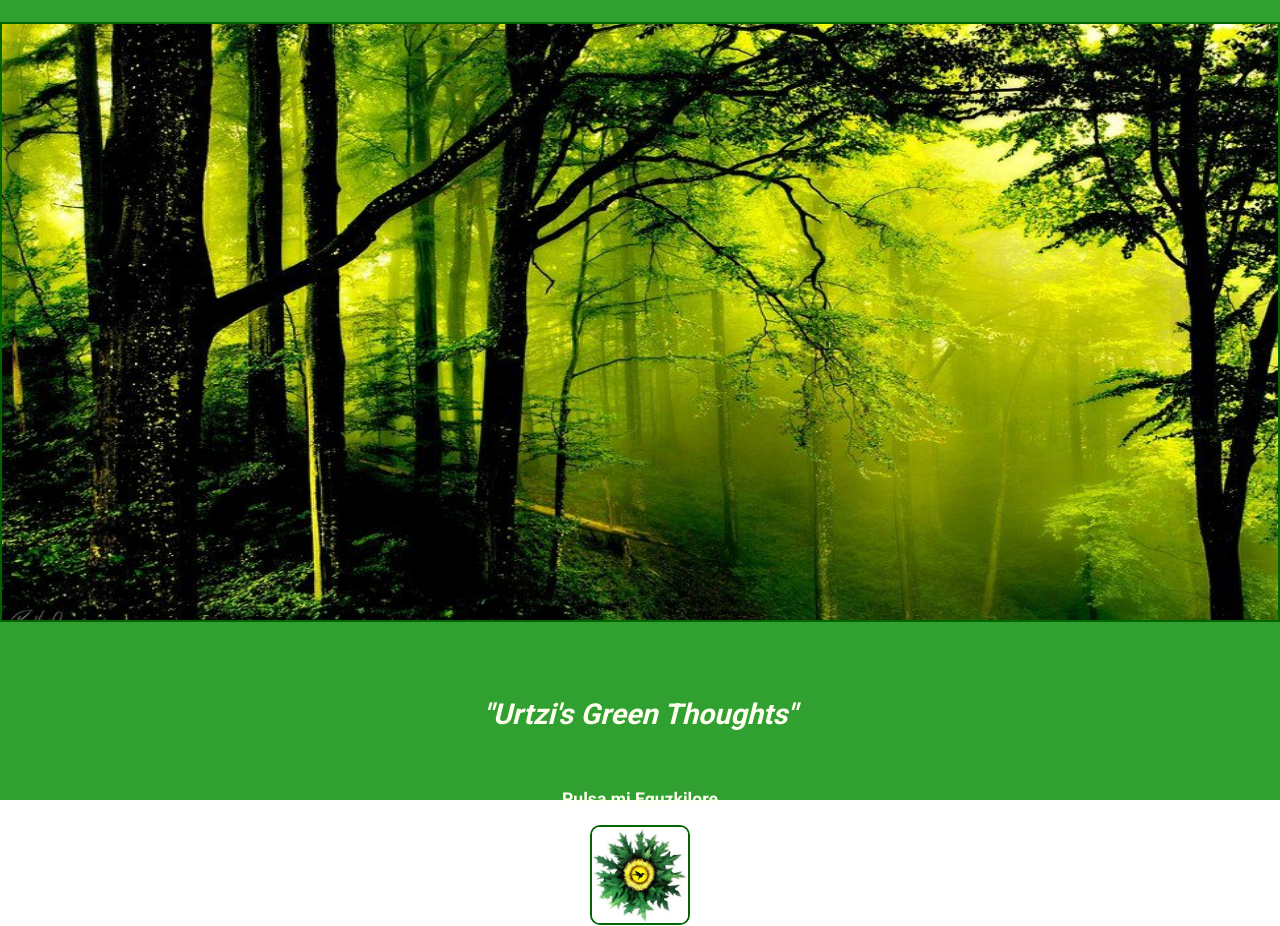
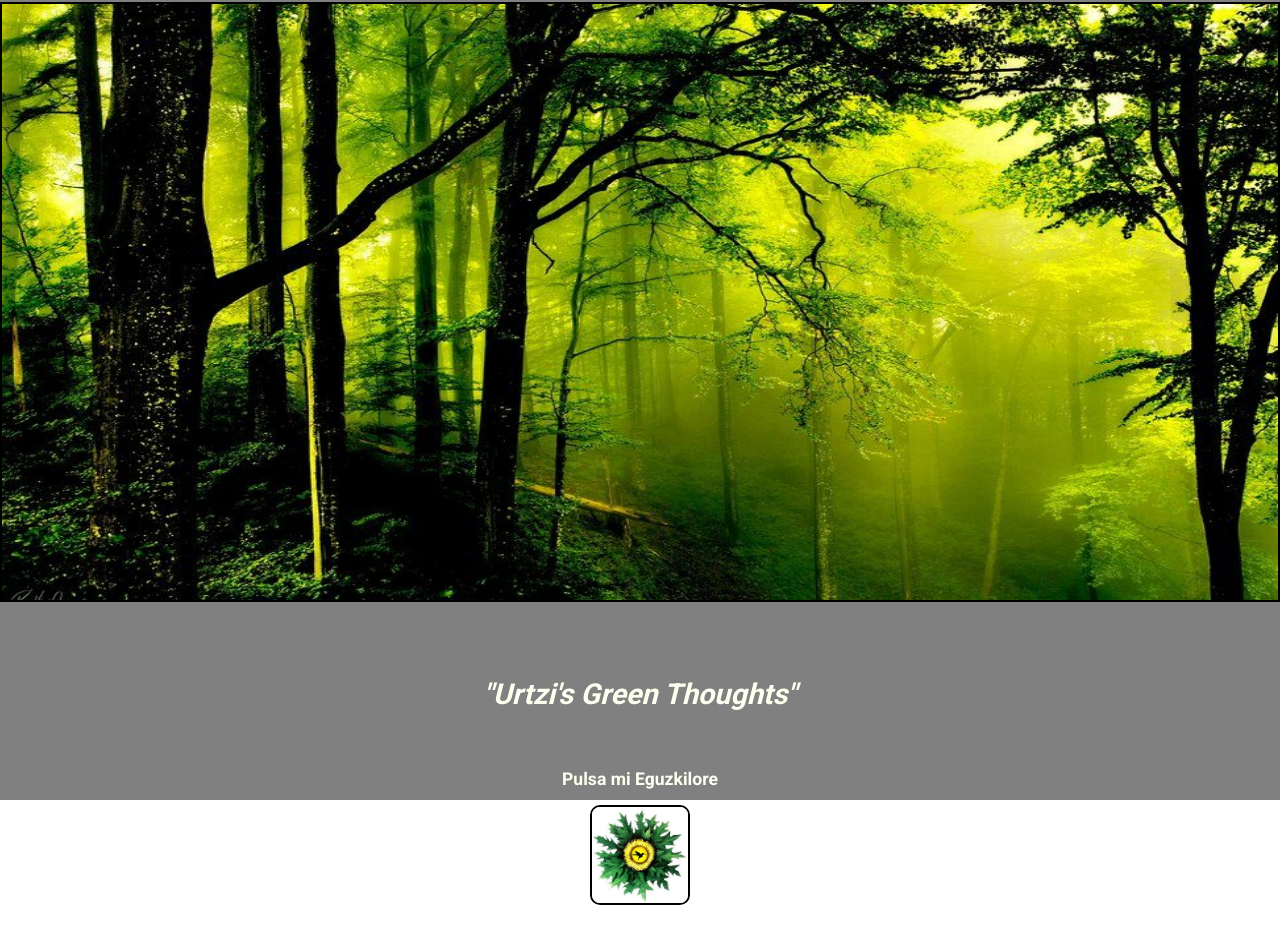
Before and after one commit to UrtziFM/myblog-client, a React (Create React App) app: page / in a window 1280 px wide. Built offline with nearby package versions, Linux system fonts and the light colour scheme.

Commit message:
Changing my blog CSS, first page done.

```diff
--- a/src/components/onboarding/styles.css
+++ b/src/components/onboarding/styles.css
@@ -4,16 +4,16 @@
     flex-direction: column;
     height: 100vh;
     text-align: center;
-    background-color: rgb(48, 161, 48);
+    background-color: grey;
 }
 .BlogLogo {
     text-align: center;
-    margin: 20px 0px 20px 0px;
+    margin: 0px 0px 20px 0px;
 }
 .logo {
     width: 100%;
     height: 600px;
-    border: 2px solid darkgreen;
+    border: 2px solid black;
 }
 .BlogName {
     color: ivory;
@@ -26,7 +26,7 @@
 .eguzki {
     width: 100px;
     height: 100px;
-    border: 2px solid darkgreen;
+    border: 2px solid black;
     border-radius: 10px;
 }
 .welcome {
@@ -40,9 +40,9 @@
     .BlogHello {
         display: flex;
         flex-direction: column;
-        /*height: 100vh;*/
+        height: 100vh;
         text-align: center;
-        background-color: rgb(48, 161, 48);
+        background-color: grey;
         margin-bottom: 0px;
     }
     .BlogLogo {
@@ -52,7 +52,7 @@
     .logo {
         width: 100%;
         height: 400px;
-        border: 2px solid darkgreen;
+        border: 2px solid black;
     }
     .BlogName {
         color: ivory;
@@ -64,7 +64,7 @@
     .eguzki {
         width: 60px;
         height: 60px;
-        border: 2px solid darkgreen;
+        border: 2px solid black;
         border-radius: 10px;
     }
     .welcome {
```
